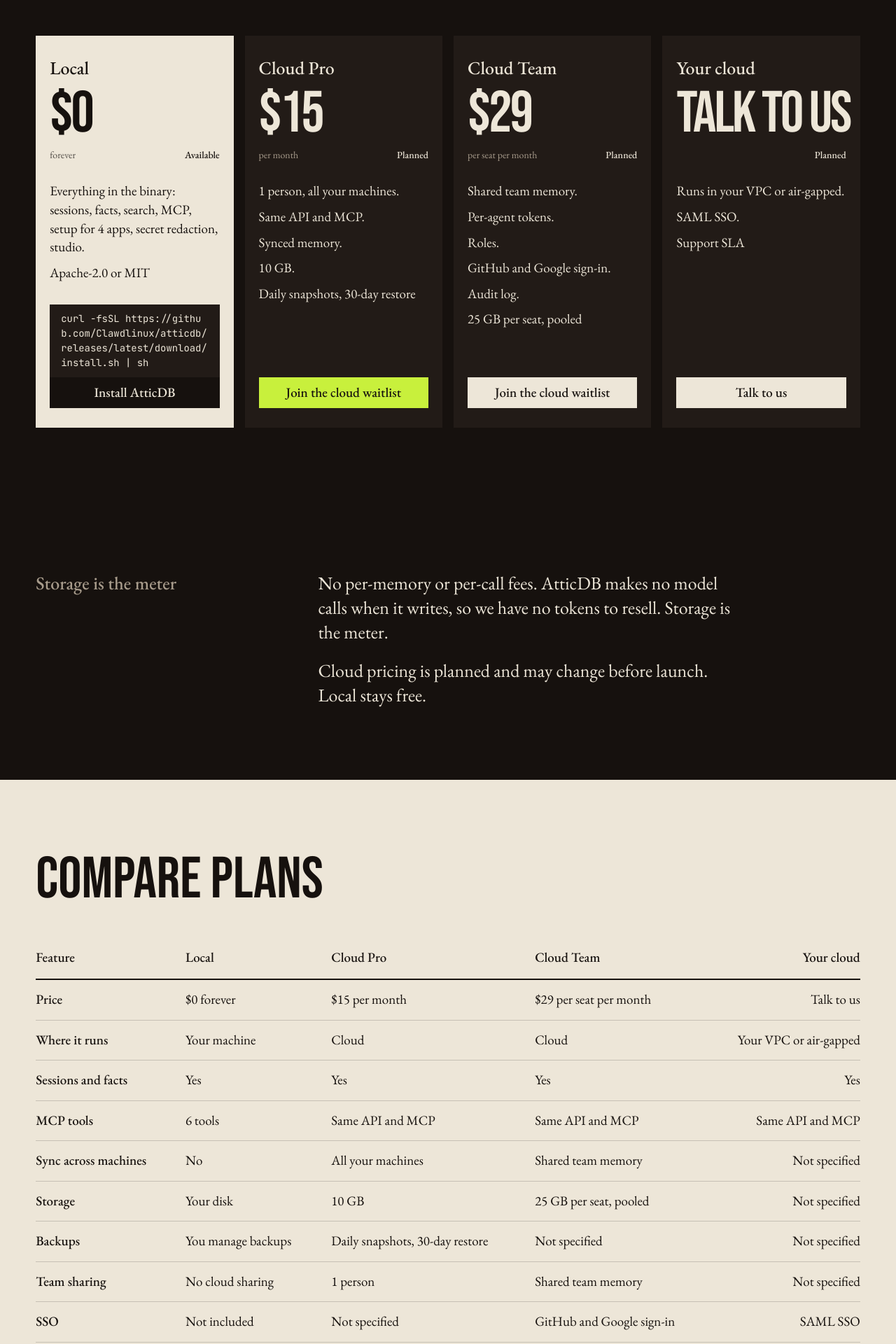
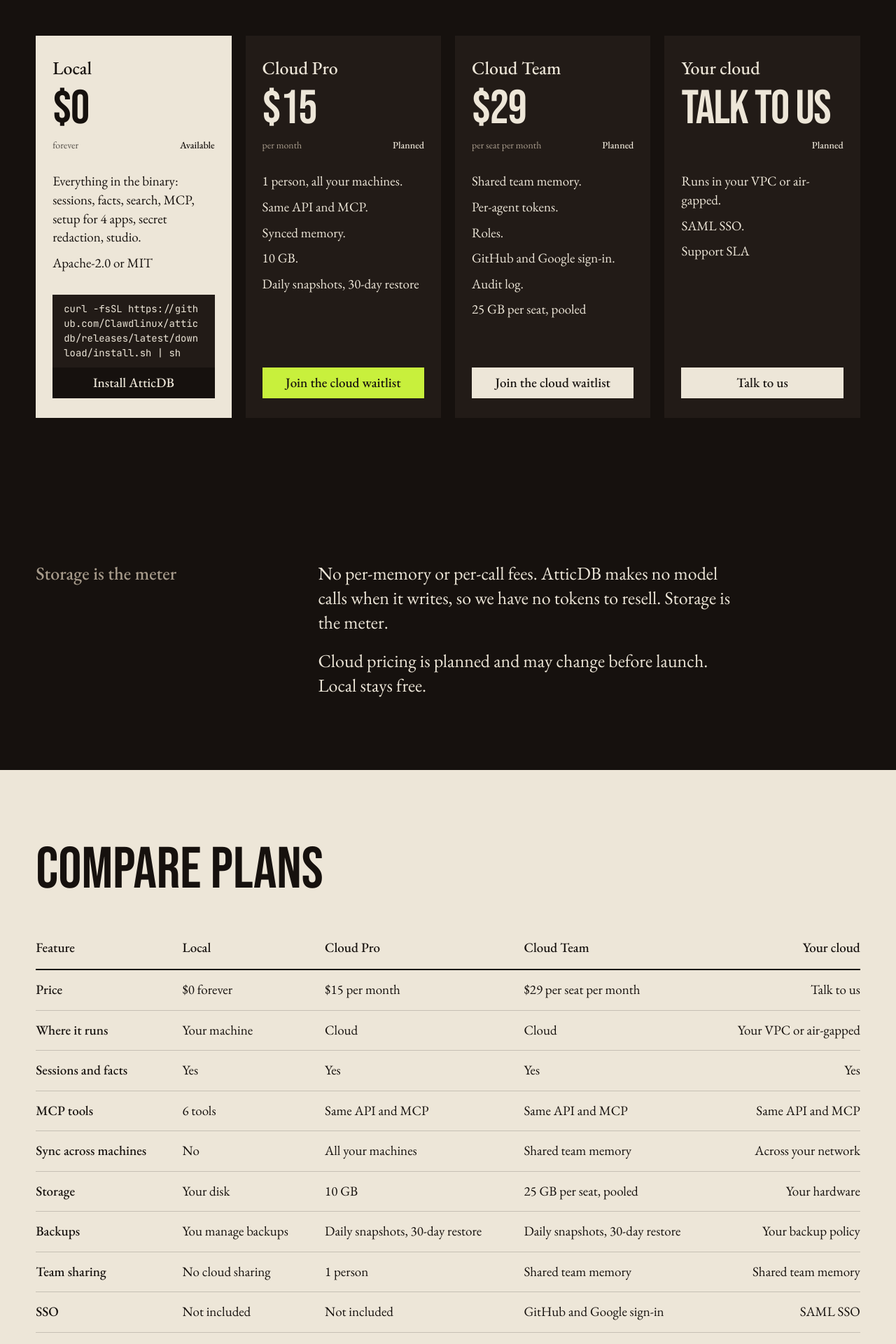
Before and after one commit to Clawdlinux/atticdb, a Next.js app in the folder site/: page /pricing in a window 1280 px wide. Shown: the part 540-2460 px from the top of the page at 70% size. Built offline with nearby package versions, Linux system fonts and the light colour scheme.

Commit message:
fix(site): pricing cards fit at laptop widths; fill plan table
Signed-off-by: Shreyansh Sancheti <43677304+shreyanshjain7174@users.noreply.github.com>

```diff
--- a/site/src/app/pricing/pricing.module.css
+++ b/site/src/app/pricing/pricing.module.css
@@ -30,7 +30,7 @@
   line-height: 1.35;
 }
 
-/* Plans band: 1 col at 390, 2x2 at 768, 4 cols at 1024+. */
+/* Plans band: 1 col at 390, 2x2 from 768, 4 cols from 1280 (80rem). */
 
 .plansSection {
   padding-block: 1rem var(--space-section);
@@ -45,7 +45,7 @@
 .plan {
   display: flex;
   flex-direction: column;
-  padding: 2rem 1.25rem 1.75rem;
+  padding: 2rem 1.5rem 1.75rem;
   background: var(--surface);
   color: var(--ink);
 }
@@ -77,12 +77,11 @@
 .price {
   margin-top: 0.75rem;
   font-family: var(--font-display), Impact, sans-serif;
-  font-size: var(--step-head);
+  font-size: min(var(--step-head), 4.25rem);
   line-height: 0.92;
-  letter-spacing: -0.035em;
+  letter-spacing: -0.02em;
   text-transform: uppercase;
   font-variant-numeric: tabular-nums lining-nums;
-  white-space: nowrap;
 }
 
 .planMeta {
@@ -298,9 +297,9 @@
   }
 }
 
-@media (min-width: 64rem) {
+@media (min-width: 80rem) {
   .plans {
     grid-template-columns: repeat(4, minmax(0, 1fr));
-    gap: 1rem;
+    gap: 1.25rem;
   }
 }
--- a/site/src/content/pricing.ts
+++ b/site/src/content/pricing.ts
@@ -84,23 +84,23 @@ export const PLAN_FEATURES: { feature: string; values: Record<Plan["id"], string
   },
   {
     feature: "Sync across machines",
-    values: { local: "No", pro: "All your machines", team: "Shared team memory", vpc: "Not specified" },
+    values: { local: "No", pro: "All your machines", team: "Shared team memory", vpc: "Across your network" },
   },
   {
     feature: "Storage",
-    values: { local: "Your disk", pro: "10 GB", team: "25 GB per seat, pooled", vpc: "Not specified" },
+    values: { local: "Your disk", pro: "10 GB", team: "25 GB per seat, pooled", vpc: "Your hardware" },
   },
   {
     feature: "Backups",
-    values: { local: "You manage backups", pro: "Daily snapshots, 30-day restore", team: "Not specified", vpc: "Not specified" },
+    values: { local: "You manage backups", pro: "Daily snapshots, 30-day restore", team: "Daily snapshots, 30-day restore", vpc: "Your backup policy" },
   },
   {
     feature: "Team sharing",
-    values: { local: "No cloud sharing", pro: "1 person", team: "Shared team memory", vpc: "Not specified" },
+    values: { local: "No cloud sharing", pro: "1 person", team: "Shared team memory", vpc: "Shared team memory" },
   },
   {
     feature: "SSO",
-    values: { local: "Not included", pro: "Not specified", team: "GitHub and Google sign-in", vpc: "SAML SSO" },
+    values: { local: "Not included", pro: "Not included", team: "GitHub and Google sign-in", vpc: "SAML SSO" },
   },
 ];
 
```
Also changed, not shown: 2 other files (tests, documents, lock files or other folders).
